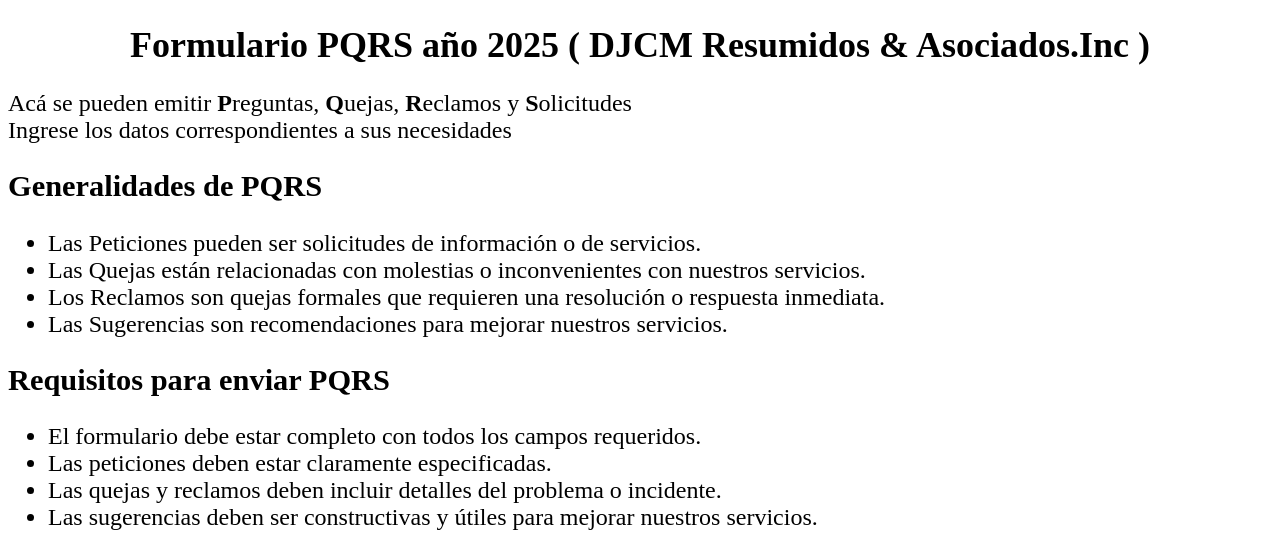
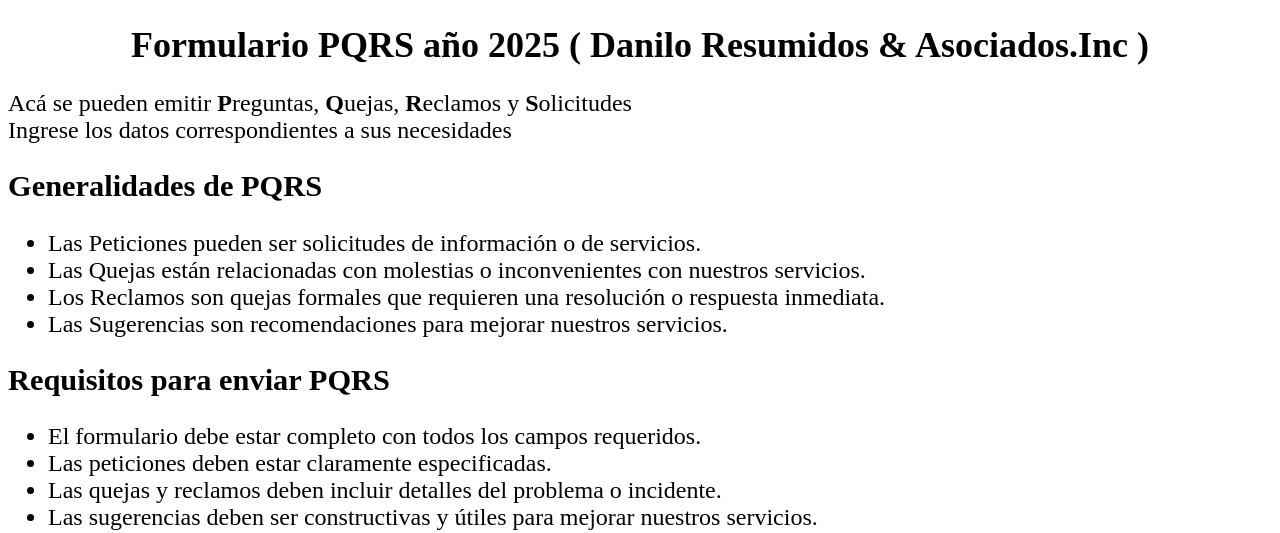
Before and after one commit to JovenconDdeDan/pagina-html, a plain HTML site: page pagina html/index.html in a window 1280 px wide. Shown: the top 533 px of the page. Drawn offline with Linux system fonts and the light colour scheme.

Commit message:
Update index.html

```diff
--- a/pagina html/index.html
+++ b/pagina html/index.html
@@ -20,7 +20,7 @@
 </head>
 <body>
     <div style="text-align: center;">
-        <h1>Formulario PQRS año 2025 ( DJCM Resumidos & Asociados.Inc )</h1>
+        <h1>Formulario PQRS año 2025 ( Danilo Resumidos & Asociados.Inc )</h1>
     </div>
     <p style="font-size: 150%;">Acá se pueden emitir <b>P</b>reguntas, <b>Q</b>uejas, <b>R</b>eclamos y <b>S</b>olicitudes<br> Ingrese los datos correspondientes a sus necesidades</p>
     <h2>Generalidades de PQRS</h2>
```
